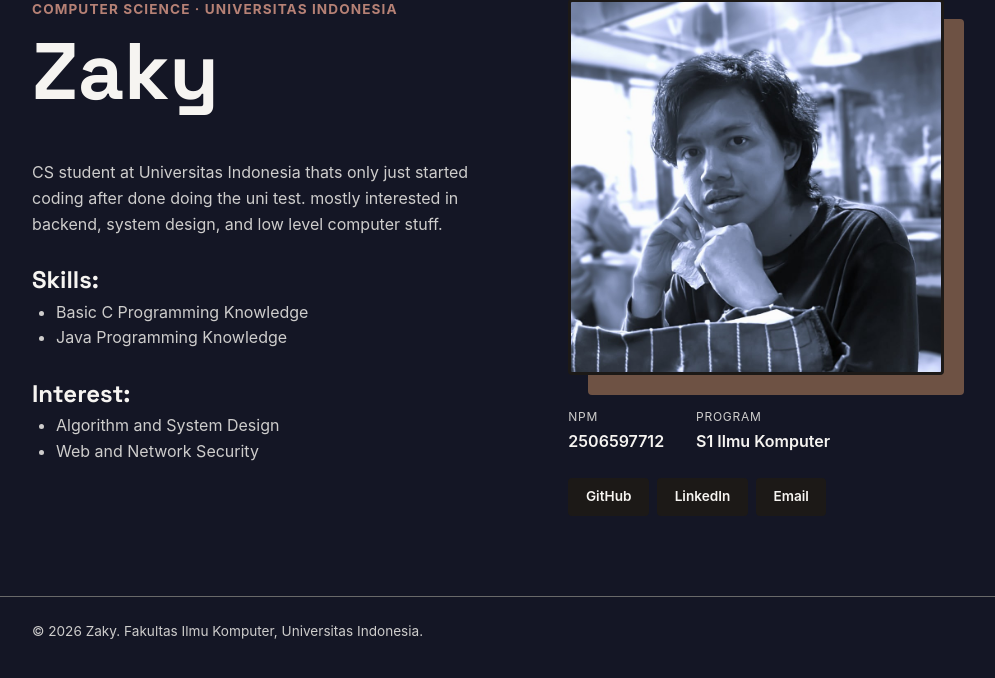
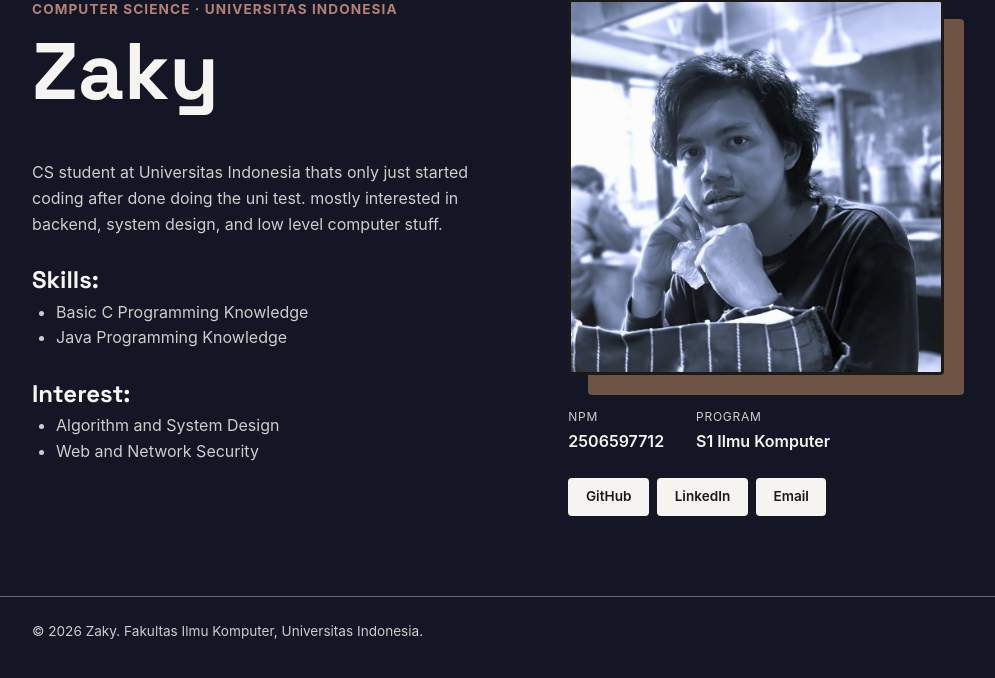
Before and after one commit to mzakyrbn/myportofolio, a Django app: page / in a window 1280 px wide. Shown: the part 99-777 px from the top of the page, without its empty margins (152-1147 px from the left). Run offline with Django 5.2, Linux system fonts and the light colour scheme.

Commit message:
fix 'css not loaded in pws' issue
testforwhateverthefuckiswrongwiththis

fix 'css not getting loaded' issue

```diff
--- a/portofolio/settings.py
+++ b/portofolio/settings.py
@@ -47,6 +47,7 @@ INSTALLED_APPS = [
 
 MIDDLEWARE = [
     'django.middleware.security.SecurityMiddleware',
+    'whitenoise.middleware.WhiteNoiseMiddleware',
     'django.contrib.sessions.middleware.SessionMiddleware',
     'django.middleware.common.CommonMiddleware',
     'django.middleware.csrf.CsrfViewMiddleware',
@@ -138,6 +139,8 @@ USE_TZ = True
 
 STATIC_URL = 'static/'
 STATICFILES_DIRS = [BASE_DIR / 'static']
+STATIC_ROOT = BASE_DIR / 'staticfiles'
+WHITENOISE_USE_FINDERS = True
 
 
 # Email
--- a/static/css/style.css
+++ b/static/css/style.css
@@ -153,8 +153,8 @@ h1, .brand {
     font-size: 0.85rem;
     font-weight: 600;
     text-decoration: none;
-    color: var(--white-calk);
-    background-color: var(--ink);
+    color: var(--ink);
+    background-color: var(--white-calk);
     border-radius: var(--radius);
     padding: 0.5rem 1.1rem;
     transition: background-color 0.2s ease;
--- a/templates/index.html
+++ b/templates/index.html
@@ -30,7 +30,7 @@
                 <div class="hero-profile">
 					<div class="hero-photo">
 						<div class="photo-block"></div>
-                    	<img class="avatar" src="/static/img/image.jpeg" alt="Photo of mee">
+                    	<img class="avatar" src="/static/img/image.jpeg" alt="Photo of me">
 					</div>
 				<div class="profile-content">
 					<dl class="meta-list">
```
Also changed, not shown: static/img/image.jpeg (renamed from static/img/imaGe.jpeg).
